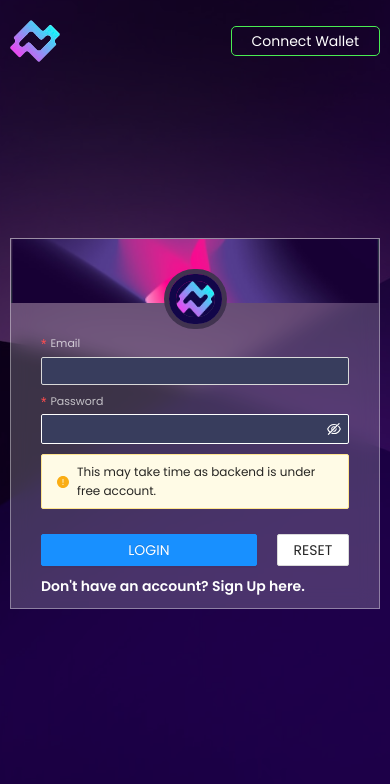
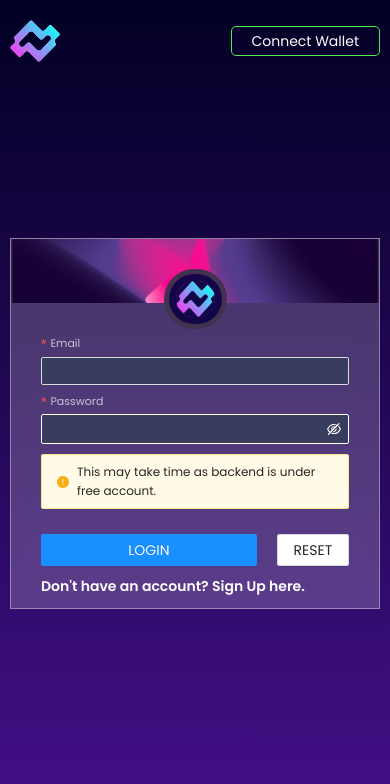
Before and after one commit to julfinch/neublock, a React (Vite) app in the folder crypto-finch/: page /login in a window 390 px wide. Shown: the top 784 px of the page. Built offline with nearby package versions, Linux system fonts and the light colour scheme; no server answers.

Commit message:
fixed login background with gradient instead of image

```diff
--- a/crypto-finch/src/index.css
+++ b/crypto-finch/src/index.css
@@ -1545,7 +1545,8 @@ width: 70%;
 
 /* ---------------------- LOGIN PAGE ------------------------ */
 .login-container{
-  background: url('./images/landing/footerBg.png') center right !important;
+  background: rgb(2,0,36) !important;
+  background: linear-gradient(180deg, rgba(2,0,36,1) 0%, rgba(70,16,140,1) 100%) !important;
   padding: 30px 80px;
   overflow: hidden;
   position: relative;
@@ -1639,7 +1640,8 @@ width: 70%;
 }
 @media (min-width: 200px) and (max-width: 400px){
   .login-container{
-    background: url('./images/landing/footerBg.png') center right !important;
+    background: rgb(2,0,36) !important;
+    background: linear-gradient(180deg, rgba(2,0,36,1) 0%, rgba(70,16,140,1) 100%) !important;
     padding: 20px 10px;
     overflow: hidden;
     position: relative;
```
